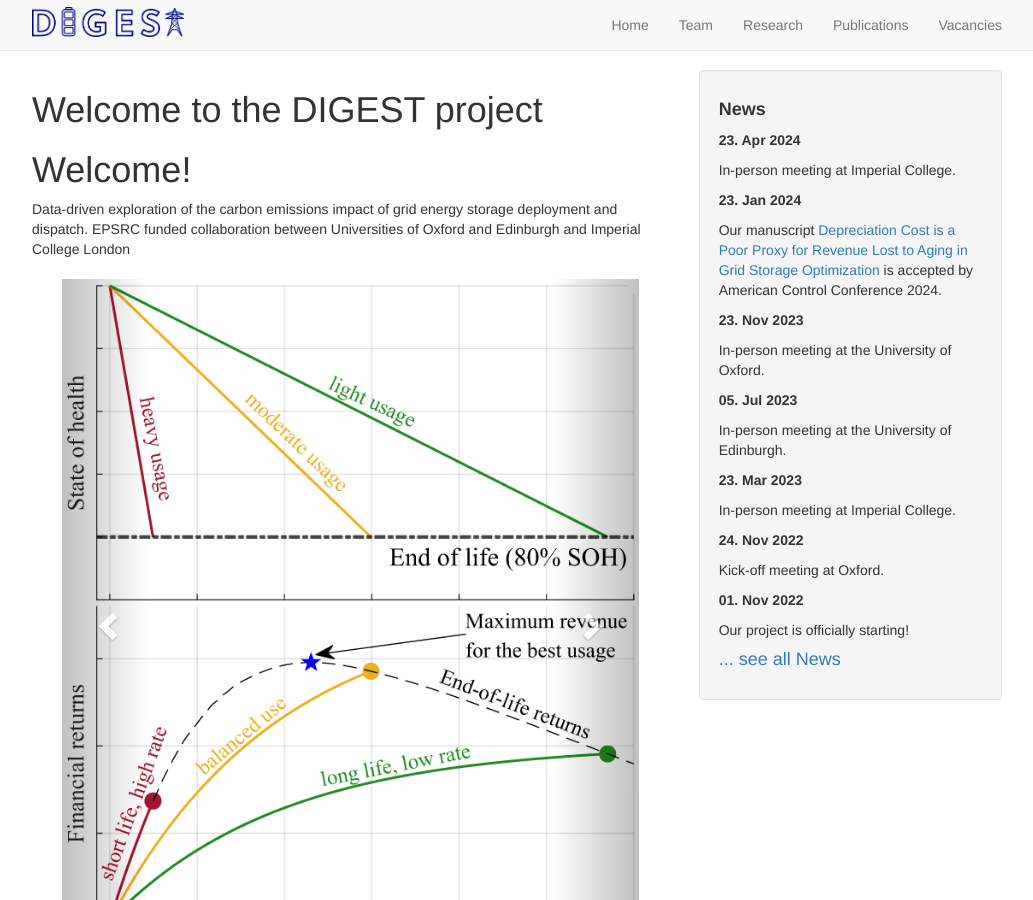
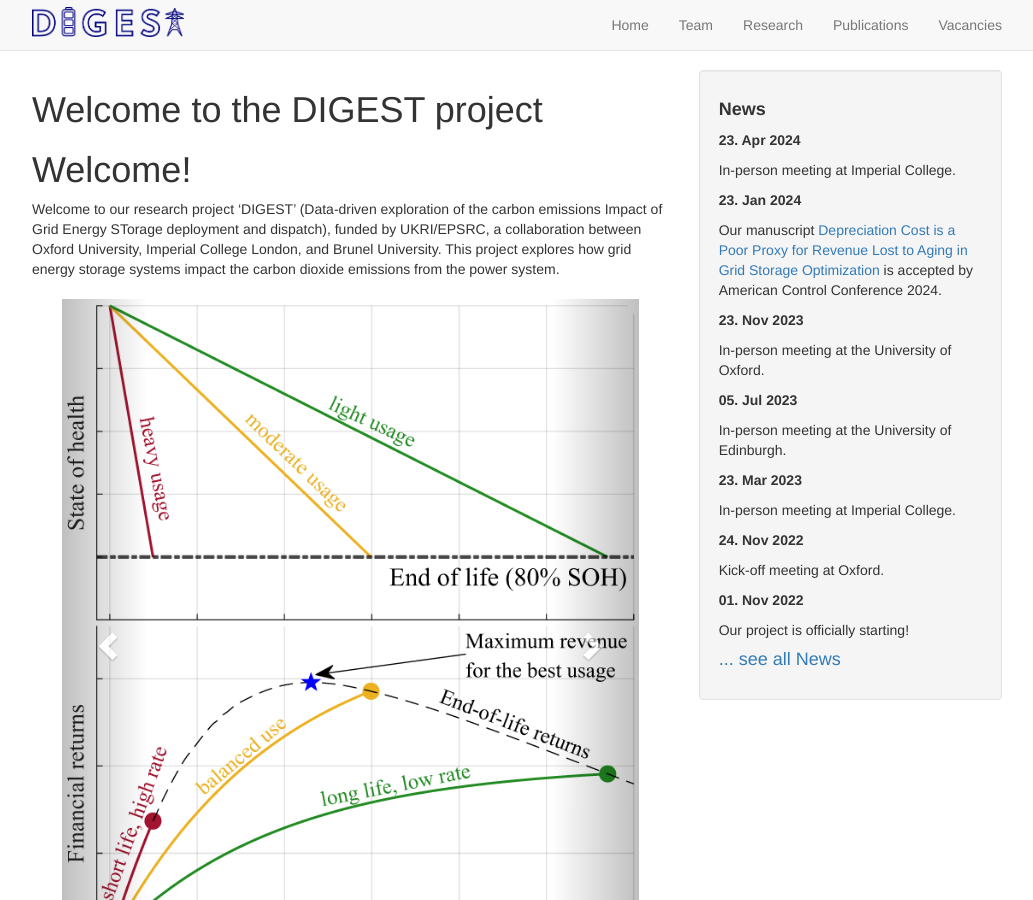
Before and after one commit to EPSRC-DIGEST/epsrc-digest.github.io, a Jekyll site: the page built from _pages/home.md, in a window 1280 px wide and 900 px high. Shown: the whole window, without its empty margins (123-1156 px from the left). Built offline with Jekyll 4.4.1, drawn with Linux system fonts in a browser that asks for light colours; nearby versions of some CDN libraries.

Commit message:
Update home.md

```diff
--- a/_pages/home.md
+++ b/_pages/home.md
@@ -1,5 +1,5 @@
 ---
-title: "DIGEST project - Home"
+title: "DIGEST Project - Home"
 layout: homelay
 excerpt: "DIGEST project at Oxford University &rarr; Oxford."
 sitemap: false
@@ -8,7 +8,7 @@ permalink: /
 
 # Welcome!
 
-Data-driven exploration of the carbon emissions impact of grid energy storage deployment and dispatch. EPSRC funded collaboration between Universities of Oxford and Edinburgh and Imperial College London
+Welcome to our research project 'DIGEST' (Data-driven exploration of the carbon emissions Impact of Grid Energy STorage deployment and dispatch), funded by UKRI/EPSRC, a collaboration between Oxford University, Imperial College London, and Brunel University. This project explores how grid energy storage systems impact the carbon dioxide emissions from the power system.
 
 <div markdown="0" id="carousel" class="carousel slide" data-ride="carousel" data-interval="4000" data-pause="hover" >
     <!-- Menu -->
```
